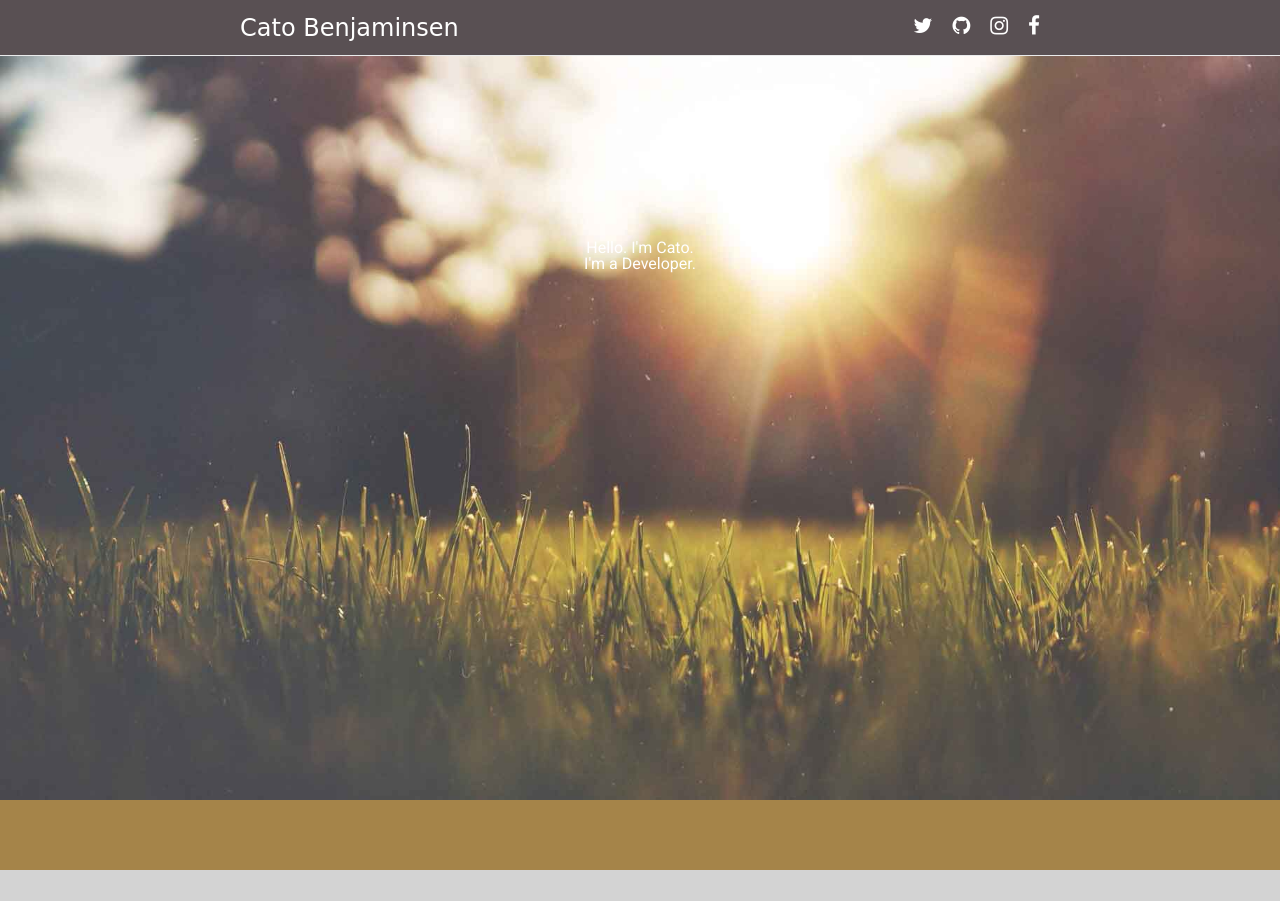
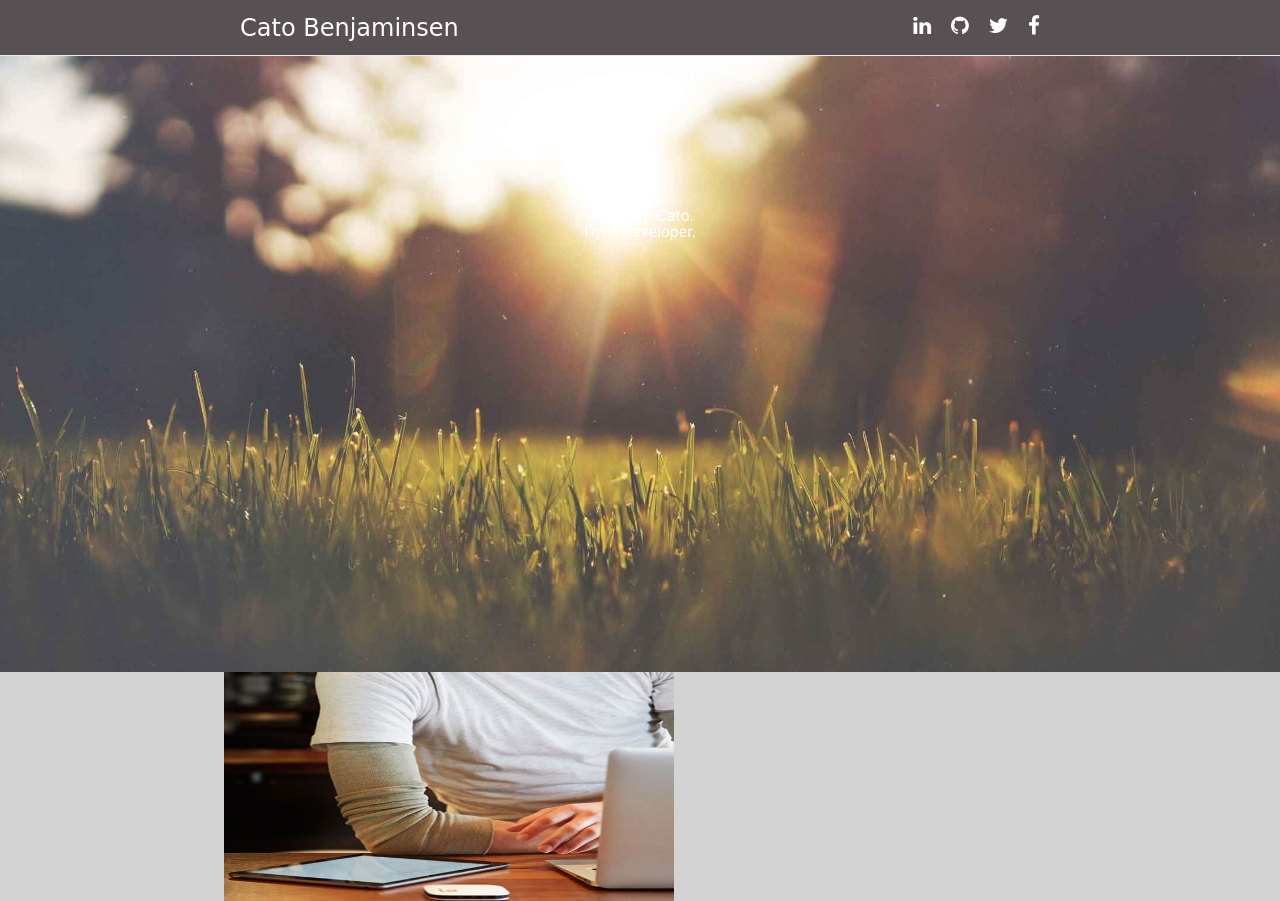
Before and after one commit to vagh27/portfolio-cato, a plain HTML site: page index.html in a window 1280 px wide. Shown: the top 901 px of the page. Before the commit the page ends 870 px from the top, so only its background shows below. Drawn offline with nearby package versions, Linux system fonts and the light colour scheme; a web font is replaced by a local one.

Commit message:
some changes, removed js

```diff
--- a/css/base.css
+++ b/css/base.css
@@ -50,7 +50,7 @@ table {
 body {
 	background-color: lightgrey;
 	font-family: 'Roboto', sans-serif;
-	height: 100%;
+/*	height: 100%;*/
 }
 a {
 	text-decoration: none;
@@ -92,65 +92,30 @@ nav .logo {
 .social-links i:hover {
 	color: #A58449;
 }
-/*.social-links .fa {
-	border: 0.1rem solid #fff;
-	width: 1.75rem;
-	height: 1.75rem;
-	line-height: 1.75rem;
-}*/
 .masthead {
 	background-image: url('../img/sunny_1.jpg');
-	/*background-position: center bottom;*/
-	/*background-repeat: no-repeat;*/
+	background-position: center bottom;
+	background-repeat: no-repeat;
 	background-size: cover;
-	height: 100%;
+	height: 42rem;
 	width: 100%;
-	/*overflow: auto;*/
-	position: absolute;
+	overflow: auto;
 }
 .masthead h1 {
 	text-align: center;
-	padding-top: 15rem;
+	padding-top: 25%;
 	color: #fff;
 	font-size: 1rem;
 }
-
-.work-section {
-	background-color: #F7F2EE;
-	text-align: center;
-	padding: 1rem 0;
-}
 .work-images li {
 	display: inline-block;
-	padding: 0 0.5rem;
-}
-.about {
-	background-color: #F7F2EE;
 }
 
 
 
-
-
-
-
-.textbox {
-	display: inline-block;
-	width: 75%;
-	height: 10rem;
-}
-.about-buttons {
-	display: inline-block;
-	width: 24%;
-	height: 10rem;
-}
 
 footer {
 	background-color: #A58449;
 	height: 7rem;
 	text-align: center;
 }
-
-
-
-/*TESTING AGAIN*/
--- a/index.html
+++ b/index.html
@@ -12,13 +12,12 @@
 	<title>Portfolio</title>
 </head>
 <body>
-	<div class="container">
 	<nav class="top-navigation">
 		<div class="content">
 			<ul class="social-links">
-				<li class="twitter"><a href="http://twitter.com/catobenj"><i class="fa fa-twitter"></i></li>
+				<li class="linkedin"><a href="http://linkedin.com/catobenjaminsen"><i class="fa fa-linkedin"></i></li>
 				<li class="github"><a href="http://github.com/catob"><i class="fa fa-github"></i></li>
-				<li class="linkedin"><a href="http://www.linkedin.com/in/catobenjaminsen"><i class="fa fa-instagram"></i></li>
+				<li class="twitter"><a href="http://www.linkedin.com/in/catobenjaminsen"><i class="fa fa-twitter"></i></li>
 				<li class="facebook"><a href="http://www.facebook.com/catobenjaminsen"><i class="fa fa-facebook"></i></li>
 			</ul>
 			<a href="#" class="logo">Cato Benjaminsen</a>
@@ -34,32 +33,17 @@
 	<section class="work-section">
 		<div class="content">
 			<ul class="work-images">
-				<li><a href="https://catob.github.io/karma-clone/index.html"><img src="img/karma.jpg" alt="" width="280px" height="280px"></a></li>
-				<li><a href="#"><img src="img/tb.jpg" alt="" width="280px" height="280px"></a></li>
-				<li><a href="#"><img src="img/codepen.jpg" alt="" width="280px" height="280px"></a></li>
-				<li><a href="#"><img src="img/whitespace.jpg" alt="" width="280px" height="280px"></a></li>
+				<li><a href="https://catob.github.io/karma-clone/index.html"><img src="img/karma.jpg" alt="" width="450px" height="250px"></a></li>
+				<li><a href="#"><img src="img/tb.jpg" alt="" width="450px" height="250px"></a></li>
+				<li><a href="#"><img src="img/codepen.jpg" alt="" width="450px" height="250px"></a></li>
+				<li><a href="#"><img src="img/whitespace.jpg" alt="" width="450px" height="250px"></a></li>
 			</ul>
 		</div>
 	</section>
 
 	<section class="about">
 		<div class="content">
-			<div class="textbox">
-				<p class="dynamicTitle">title 1</p>
-				<p class="dynamicText">test 1</p>
-				<p class="dynamicText">test 1</p>
-			</div>
-			<ul class="about-buttons">
-				<li class="about">
-					<a href="javascript:;" data-title="title 1" data-text="test 1">about</a>
-				</li>
-				<li class="resume">
-					<a href="javascript:;" data-title="title 2" data-text="test 2">resume</a>
-				</li>
-				<li class="contact">
-					<a href="javascript:;" data-title="title 3" data-text="test 3" data-url="email-me">contact</a>
-				</li>
-			</ul>
+
 		</div>
 	</section>
 
@@ -71,6 +55,5 @@
 			</button>
 		</div>
 	</footer>
-	</div>
 </body>
 </html>
--- a/js/base.js
+++ b/js/base.js
@@ -1,3 +1,4 @@
+
 $(function(){
 
 	$('.about-buttons a').click(function(){
@@ -13,6 +14,3 @@ $(function(){
 });
 
 	});
-
-// var wHeight = $(window).height();
-// $('.myDiv').css('height', wHeight);
```
Also changed, not shown: 1 other file.
